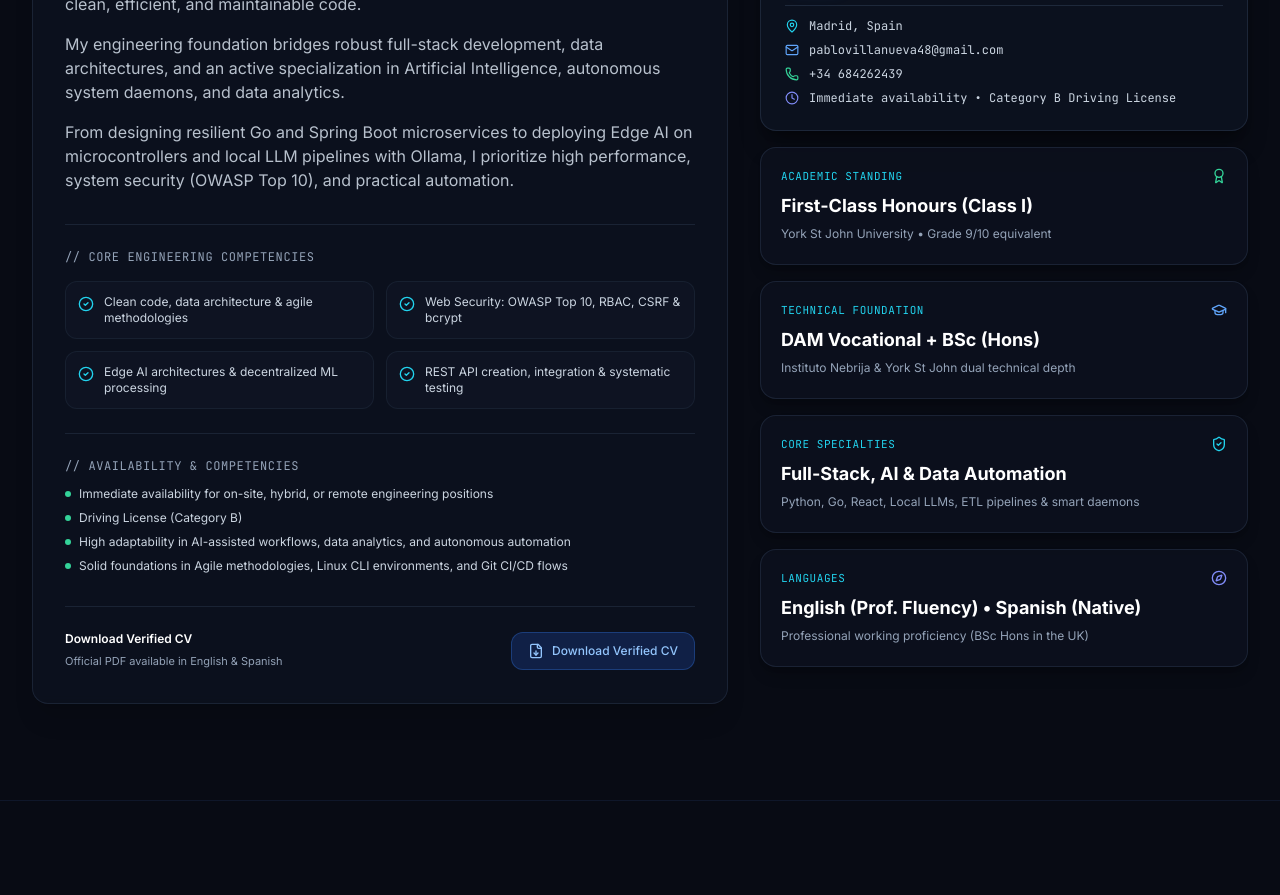
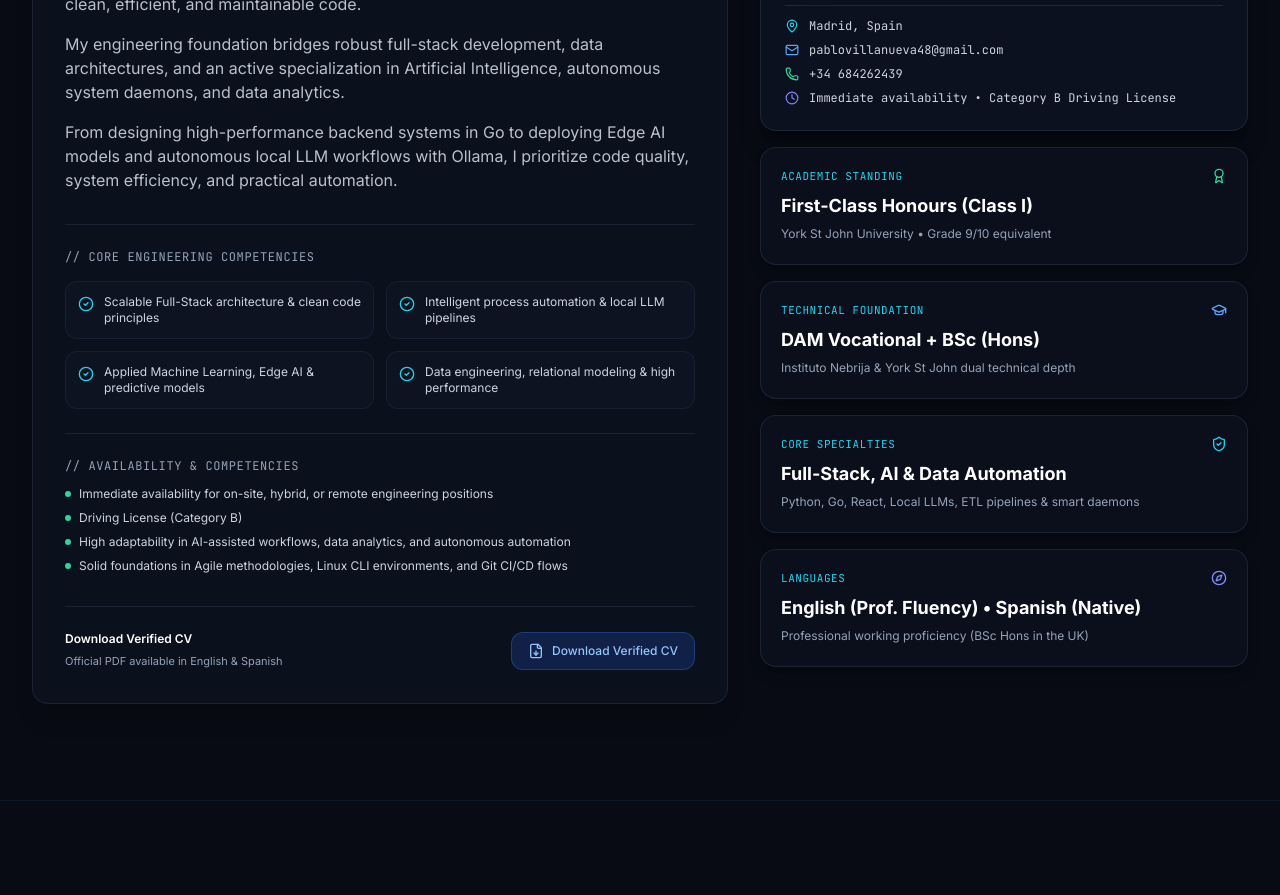
Before and after one commit to villanuevapablo/pablo-villanueva-portfolio, a React (Vite) app: page / in a window 1280 px wide. Shown: the part 1440-2335 px from the top of the page. Built offline with nearby package versions, Linux system fonts and the light colour scheme.

Commit message:
Refactor About section competencies to eliminate web security and generic REST API references

```diff
--- a/src/components/About.tsx
+++ b/src/components/About.tsx
@@ -102,25 +102,25 @@ export const About: React.FC = () => {
                 <div className="flex items-start gap-2.5 p-3 rounded-xl bg-[#111827]/60 border border-slate-800/60">
                   <CheckCircle2 className="w-4 h-4 text-cyan-400 shrink-0 mt-0.5" />
                   <span className="text-xs text-slate-300">
-                    {language === 'en' ? 'Clean code, data architecture & agile methodologies' : 'Código limpio, arquitectura de datos y metodologías ágiles'}
+                    {language === 'en' ? 'Scalable Full-Stack architecture & clean code principles' : 'Arquitectura Full-Stack escalable y código limpio'}
                   </span>
                 </div>
                 <div className="flex items-start gap-2.5 p-3 rounded-xl bg-[#111827]/60 border border-slate-800/60">
                   <CheckCircle2 className="w-4 h-4 text-cyan-400 shrink-0 mt-0.5" />
                   <span className="text-xs text-slate-300">
-                    {language === 'en' ? 'Web Security: OWASP Top 10, RBAC, CSRF & bcrypt' : 'Seguridad Web: OWASP Top 10, RBAC, CSRF y bcrypt'}
+                    {language === 'en' ? 'Intelligent process automation & local LLM pipelines' : 'Automatización inteligente y pipelines con LLMs locales'}
                   </span>
                 </div>
                 <div className="flex items-start gap-2.5 p-3 rounded-xl bg-[#111827]/60 border border-slate-800/60">
                   <CheckCircle2 className="w-4 h-4 text-cyan-400 shrink-0 mt-0.5" />
                   <span className="text-xs text-slate-300">
-                    {language === 'en' ? 'Edge AI architectures & decentralized ML processing' : 'Arquitecturas Edge AI y procesamiento descentralizado en tiempo real'}
+                    {language === 'en' ? 'Applied Machine Learning, Edge AI & predictive models' : 'Machine Learning aplicado, Edge AI y modelos predictivos'}
                   </span>
                 </div>
                 <div className="flex items-start gap-2.5 p-3 rounded-xl bg-[#111827]/60 border border-slate-800/60">
                   <CheckCircle2 className="w-4 h-4 text-cyan-400 shrink-0 mt-0.5" />
                   <span className="text-xs text-slate-300">
-                    {language === 'en' ? 'REST API creation, integration & systematic testing' : 'Creación de APIs REST, integración y testing sistemático'}
+                    {language === 'en' ? 'Data engineering, relational modeling & high performance' : 'Ingeniería de datos, modelado relacional y alto rendimiento'}
                   </span>
                 </div>
               </div>
--- a/src/data/portfolioData.ts
+++ b/src/data/portfolioData.ts
@@ -64,19 +64,19 @@ export const PERSONAL_INFO: PersonalInfo = {
     es: 'cv-pablo-villanueva-es.pdf',
   },
   professionalProfile: {
-    en: 'Highly technical Software Engineer, focused on solving complex problems through clean and efficient code. Experience in full-stack development, data architecture, process automation, and agile methodologies. Demonstrated ability to design scalable solutions, optimize system performance, and apply web security principles in dynamic environments.',
-    es: 'Ingeniero de Software altamente técnico, enfocado en la resolución de problemas complejos mediante código limpio y eficiente. Experiencia en desarrollo full-stack, arquitectura de datos, automatización de procesos y metodologías ágiles. Capacidad demostrada para diseñar soluciones escalables, optimizar el rendimiento de sistemas y aplicar principios de seguridad web en entornos dinámicos.',
+    en: 'Highly technical Software Engineer, focused on solving complex problems through clean and efficient code. Experience in full-stack development, data architecture, process automation, and agile methodologies. Demonstrated ability to design scalable solutions and optimize system performance in dynamic environments.',
+    es: 'Ingeniero de Software altamente técnico, enfocado en la resolución de problemas complejos mediante código limpio y eficiente. Experiencia en desarrollo full-stack, arquitectura de datos, automatización de procesos y metodologías ágiles. Capacidad demostrada para diseñar soluciones escalables y optimizar el rendimiento de sistemas en entornos dinámicos.',
   },
   aboutText: {
     en: [
       'Highly technical Software Engineer, focused on solving complex problems through clean, efficient, and maintainable code.',
       'My engineering foundation bridges robust full-stack development, data architectures, and an active specialization in Artificial Intelligence, autonomous system daemons, and data analytics.',
-      'From designing resilient Go and Spring Boot microservices to deploying Edge AI on microcontrollers and local LLM pipelines with Ollama, I prioritize high performance, system security (OWASP Top 10), and practical automation.'
+      'From designing high-performance backend systems in Go to deploying Edge AI models and autonomous local LLM workflows with Ollama, I prioritize code quality, system efficiency, and practical automation.'
     ],
     es: [
       'Ingeniero de Software altamente técnico, enfocado en la resolución de problemas complejos mediante código limpio, eficiente y mantenible.',
       'Mi base de ingeniería une desarrollo full-stack robusto, arquitectura de datos y una especialización activa en Inteligencia Artificial, demonios autónomos de automatización y analítica de datos.',
-      'Desde el diseño de microservicios en Go y Spring Boot hasta el despliegue de Edge AI en microcontroladores y pipelines con LLMs locales en Ollama, priorizo el alto rendimiento, la seguridad (OWASP Top 10) y la automatización práctica.'
+      'Desde el diseño de sistemas backend de alto rendimiento en Go hasta el despliegue de modelos Edge AI y flujos de automatización con LLMs locales en Ollama, priorizo la calidad del código, la eficiencia y la automatización práctica.'
     ]
   },
   quickHighlights: {
```
